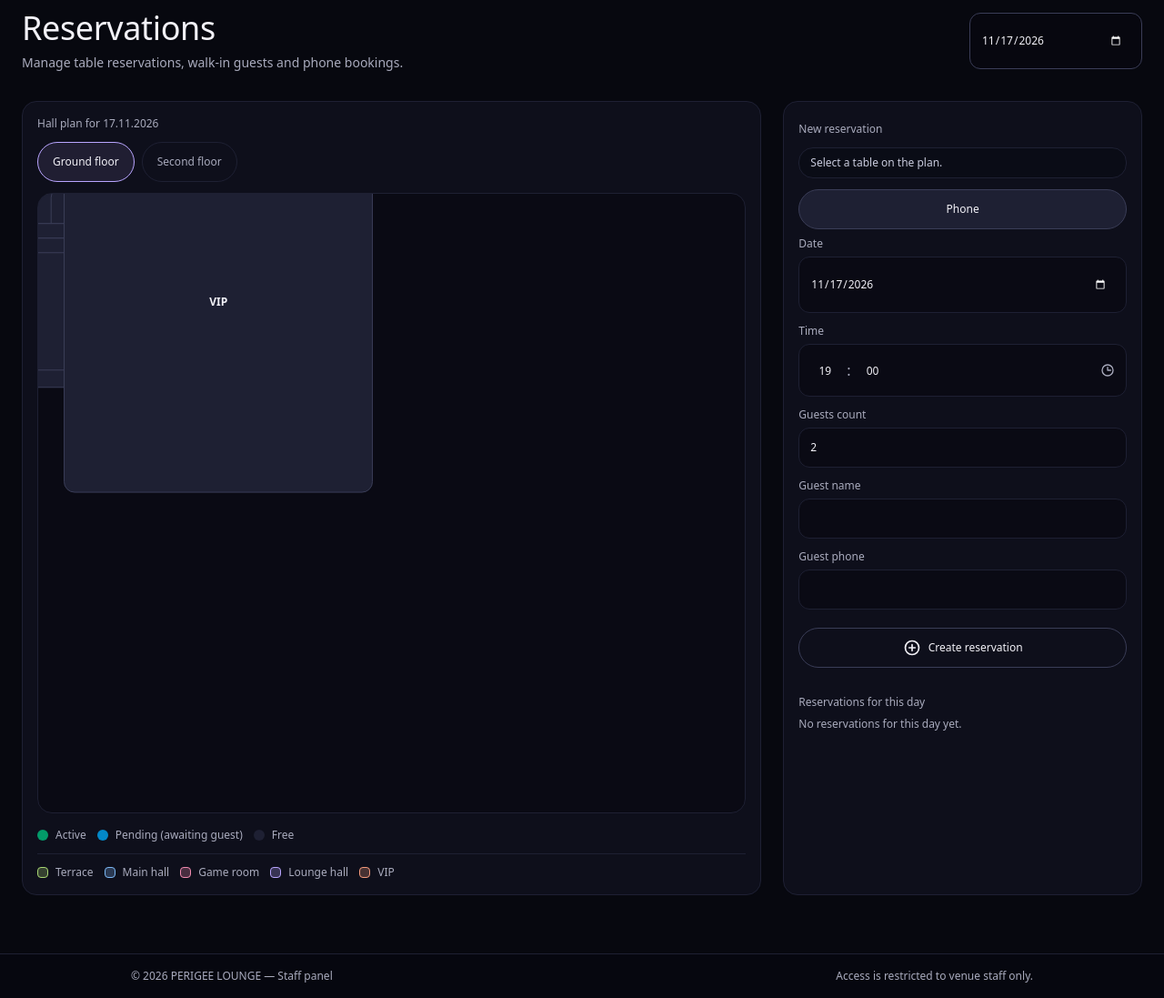
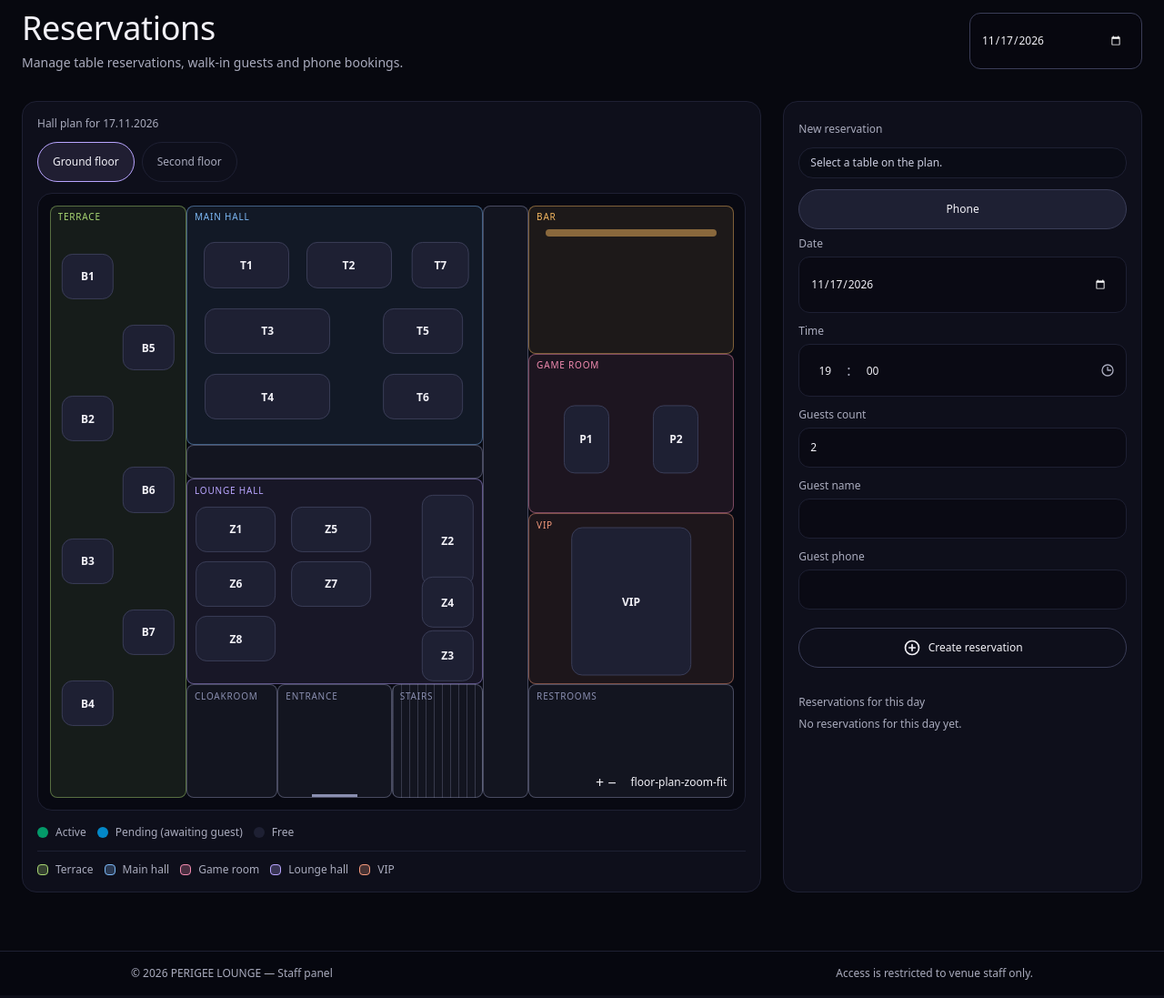
Before and after one commit to Bracka1337/perigee-lounge, a Laravel app: page /en/staff/reservations in a window 1280 px wide. Shown: the part 69-1166 px from the top of the page at 91% size. Run offline with Laravel 12, Linux system fonts and the light colour scheme; a user stored in the database is signed in; data comes from the database, SQL or seed files in the repository; data that the repository does not hold is empty; style sheets or scripts are compiled from the project's sources; some web fonts are replaced.

Commit message:
Draw the booking plans to the building's scale, with zoom and pan

```diff
--- a/app/Http/Controllers/ClientReservationController.php
+++ b/app/Http/Controllers/ClientReservationController.php
@@ -53,6 +53,7 @@ class ClientReservationController extends Controller
         return view('client.reservations.index', [
             'date' => $date,
             'floors' => $floors,
+            'frame' => $layout->frame($floors),
             'lounge3d' => $layout->toArray($floors),
             'tableRenders' => $renders->urlsFor($floors),
             'activeFloorId' => $layout->activeFloorId($floors, $request->query('floor'), $request->old('table_id')),
--- a/app/Http/Controllers/Staff/OrderController.php
+++ b/app/Http/Controllers/Staff/OrderController.php
@@ -77,6 +77,7 @@ class OrderController extends Controller
 
         return view('staff.orders.create', [
             'floors' => $floors,
+            'frame' => $layout->frame($floors),
             'activeFloorId' => $layout->activeFloorId($floors, $request->query('floor'), $request->old('table_id')),
             'tables' => $floors->flatMap(fn (Floor $floor) => $floor->tables)->sortBy('id')->values(),
             'menuCategories' => MenuCategory::with('items')->ordered()->get(),
--- a/app/Http/Controllers/Staff/ReservationController.php
+++ b/app/Http/Controllers/Staff/ReservationController.php
@@ -38,6 +38,7 @@ class ReservationController extends Controller
         return view('staff.reservations.index', [
             'date' => $selectedDate,
             'floors' => $floors,
+            'frame' => $layout->frame($floors),
             'activeFloorId' => $layout->activeFloorId($floors, $request->query('floor'), $request->old('table_id')),
             'reservationsForDay' => Reservation::whereDate('start_at', $selectedDate->toDateString())
                 ->whereIn('status', ReservationStatus::holdingTable())
--- a/resources/js/floor-plan.js
+++ b/resources/js/floor-plan.js
@@ -1,29 +1,17 @@
-// Floor tabs and table scaling for every page that draws the lounge plan.
+// Floor tabs and zoomable plans for every page that shows the lounge plan.
 //
 // Markup contract:
 //   [data-floor-tab="<id>"]    a tab button
 //   [data-floor-panel="<id>"]  anything that belongs to one floor (plan, legend)
-//   [data-floor-plan="auto"]   a plan whose tables are scaled here; table sizes are
-//                              stored in pixels of a plan that is 1200 px wide
+//   [data-plan-viewport]       a plan that can be zoomed and dragged; holds [data-plan-stage]
+//   [data-plan-zoom="in|out|fit"]  zoom buttons inside a viewport
+//
+// Plans are drawn in percentages of the building, so they fit any width. Zoom goes up to 4x.
+// Ctrl/Cmd + wheel and a two-finger pinch zoom around the pointer, dragging pans the plan,
+// and a drag never counts as a click on a table.
 
-const DESIGN_WIDTH = 1200;
-const MIN_SCALE = 0.3;
-
-function scalePlan(plan) {
-    const width = plan.clientWidth;
-    if (!width) return; // a hidden floor is scaled when it is shown
-
-    const scale = Math.max(MIN_SCALE, Math.min(1, width / DESIGN_WIDTH));
-
-    plan.querySelectorAll('[data-base-width]').forEach((table) => {
-        const baseWidth = parseFloat(table.dataset.baseWidth);
-        const baseHeight = parseFloat(table.dataset.baseHeight);
-        if (baseWidth > 0 && baseHeight > 0) {
-            table.style.width = `${baseWidth * scale}px`;
-            table.style.height = `${baseHeight * scale}px`;
-        }
-    });
-}
+const MAX_ZOOM = 4;
+const DRAG_THRESHOLD = 5;
 
 function showFloor(id) {
     const floorId = String(id);
@@ -39,21 +27,135 @@ function showFloor(id) {
     document.dispatchEvent(new CustomEvent('floor:change', { detail: { id: floorId } }));
 }
 
-document.addEventListener('DOMContentLoaded', () => {
-    const tabs = document.querySelectorAll('[data-floor-tab]');
-    tabs.forEach((tab) => tab.addEventListener('click', () => showFloor(tab.dataset.floorTab)));
+function initViewport(viewport) {
+    const stage = viewport.querySelector('[data-plan-stage]');
+    if (!stage) return () => {};
 
-    const plans = document.querySelectorAll('[data-floor-plan="auto"]');
-    if (!plans.length) return;
+    let scale = 1;
+    let x = 0;
+    let y = 0;
+    const pointers = new Map();
+    let gesture = null;
+    let dragged = false;
 
-    // The observer also fires when a hidden floor becomes visible.
-    const observer = new ResizeObserver((entries) => entries.forEach((entry) => scalePlan(entry.target)));
-    plans.forEach((plan) => {
-        scalePlan(plan);
-        observer.observe(plan);
+    function clamp() {
+        const width = viewport.clientWidth;
+        const height = stage.offsetHeight;
+        x = Math.min(0, Math.max(width - width * scale, x));
+        y = Math.min(0, Math.max(viewport.clientHeight - height * scale, y));
+        if (scale === 1) {
+            x = 0;
+            y = 0;
+        }
+    }
+
+    function apply() {
+        clamp();
+        stage.style.transform = `translate(${x}px, ${y}px) scale(${scale})`;
+        // Zoomed in, a finger drags the plan. At full view, it scrolls the page as usual.
+        viewport.style.touchAction = scale > 1 ? 'none' : 'pan-y';
+        viewport.dataset.zoomed = scale > 1 ? 'true' : 'false';
+    }
+
+    // Zooms so that the point (px, py) of the viewport stays where it is.
+    function zoomAt(next, px, py) {
+        next = Math.min(MAX_ZOOM, Math.max(1, next));
+        x = px - ((px - x) / scale) * next;
+        y = py - ((py - y) / scale) * next;
+        scale = next;
+        apply();
+    }
+
+    const local = (event) => {
+        const bounds = viewport.getBoundingClientRect();
+        return [event.clientX - bounds.left, event.clientY - bounds.top];
+    };
+
+    viewport.querySelectorAll('[data-plan-zoom]').forEach((button) => {
+        button.addEventListener('click', (event) => {
+            event.stopPropagation();
+            const centre = [viewport.clientWidth / 2, viewport.clientHeight / 2];
+            if (button.dataset.planZoom === 'in') zoomAt(scale * 1.5, ...centre);
+            if (button.dataset.planZoom === 'out') zoomAt(scale / 1.5, ...centre);
+            if (button.dataset.planZoom === 'fit') zoomAt(1, 0, 0);
+        });
     });
 
-    window.addEventListener('pagehide', () => observer.disconnect(), { once: true });
+    viewport.addEventListener('wheel', (event) => {
+        // A plain wheel keeps scrolling the page; with Ctrl/Cmd (or a trackpad pinch) it zooms.
+        if (!event.ctrlKey && !event.metaKey) return;
+        event.preventDefault();
+        zoomAt(scale * Math.exp(-event.deltaY * 0.0025), ...local(event));
+    }, { passive: false });
+
+    viewport.addEventListener('pointerdown', (event) => {
+        if (event.target.closest('[data-plan-zoom]')) return;
+        pointers.set(event.pointerId, local(event));
+        dragged = false;
+
+        if (pointers.size === 1) {
+            gesture = { type: 'pan', start: local(event), x, y };
+        } else if (pointers.size === 2) {
+            const [a, b] = [...pointers.values()];
+            gesture = { type: 'pinch', distance: Math.hypot(a[0] - b[0], a[1] - b[1]), scale };
+        }
+    });
+
+    viewport.addEventListener('pointermove', (event) => {
+        if (!pointers.has(event.pointerId) || !gesture) return;
+        pointers.set(event.pointerId, local(event));
+
+        if (gesture.type === 'pinch' && pointers.size === 2) {
+            const [a, b] = [...pointers.values()];
+            const distance = Math.hypot(a[0] - b[0], a[1] - b[1]);
+            zoomAt(gesture.scale * (distance / gesture.distance), (a[0] + b[0]) / 2, (a[1] + b[1]) / 2);
+            dragged = true;
+            return;
+        }
+
+        const [px, py] = local(event);
+        const dx = px - gesture.start[0];
+        const dy = py - gesture.start[1];
+        if (!dragged && Math.hypot(dx, dy) < DRAG_THRESHOLD) return;
+        if (scale === 1) return; // nothing to pan at full view
+
+        if (!dragged) viewport.setPointerCapture(event.pointerId);
+        dragged = true;
+        x = gesture.x + dx;
+        y = gesture.y + dy;
+        apply();
+    });
+
+    const release = (event) => {
+        pointers.delete(event.pointerId);
+        if (pointers.size === 0) gesture = null;
+    };
+    viewport.addEventListener('pointerup', release);
+    viewport.addEventListener('pointercancel', release);
+
+    // A drag that ends over a table must not select it.
+    viewport.addEventListener('click', (event) => {
+        if (dragged) {
+            event.stopPropagation();
+            event.preventDefault();
+            dragged = false;
+        }
+    }, true);
+
+    apply();
+    const observer = new ResizeObserver(apply);
+    observer.observe(viewport);
+
+    return () => observer.disconnect();
+}
+
+document.addEventListener('DOMContentLoaded', () => {
+    document.querySelectorAll('[data-floor-tab]').forEach((tab) => {
+        tab.addEventListener('click', () => showFloor(tab.dataset.floorTab));
+    });
+
+    const cleanups = [...document.querySelectorAll('[data-plan-viewport]')].map(initViewport);
+    window.addEventListener('pagehide', () => cleanups.forEach((cleanup) => cleanup()), { once: true });
 });
 
 // Lets page scripts switch floors, for example to the floor of a selected table.
--- a/resources/views/components/floor-plan/rooms.blade.php
+++ /dev/null
@@ -1,9 +0,0 @@
-{{-- The rooms of one floor, drawn under the tables. Sizes are percentages of the plan. --}}
-@props(['floor'])
-
-@foreach ($floor->rooms as $room)
-    <div class="floor-room floor-room--{{ $room->kind->value }}"
-         style="left: {{ $room->x }}%; top: {{ $room->y }}%; width: {{ $room->width }}%; height: {{ $room->height }}%; --room: {{ $room->color->hex() }};">
-        <span class="floor-room__label">{{ $room->t('name') }}</span>
-    </div>
-@endforeach
--- /dev/null
+++ b/resources/views/components/floor-plan/stage.blade.php
@@ -0,0 +1,25 @@
+{{-- One floor of the plan, drawn to the building's proportions, with its rooms under the tables
+     passed in the slot. It can be zoomed and dragged around (resources/js/floor-plan.js). --}}
+@props(['floor', 'frame', 'active'])
+
+<div data-floor-panel="{{ $floor->id }}" data-plan-viewport
+     @class(['plan-viewport relative overflow-hidden rounded-2xl border border-line bg-ground/70 select-none', 'hidden' => $floor->id !== $active])>
+    <div data-plan-stage class="plan-stage relative w-full" style="aspect-ratio: {{ $frame->aspectRatio() }};">
+        @foreach ($floor->rooms as $room)
+            <div class="floor-room floor-room--{{ $room->kind->value }}"
+                 style="{{ $frame->roomStyle($room) }} --room: {{ $room->color->hex() }};">
+                @if ($room->kind !== \App\Enums\RoomKind::Corridor)
+                    <span class="floor-room__label">{{ $room->t('name') }}</span>
+                @endif
+            </div>
+        @endforeach
+
+        {{ $slot }}
+    </div>
+
+    <div class="absolute bottom-2 right-2 flex gap-1" role="group" aria-label="{{ __('floor-plan-zoom-label') }}">
+        <button type="button" data-plan-zoom="in" class="plan-zoom-button" aria-label="{{ __('floor-plan-zoom-in') }}" title="{{ __('floor-plan-zoom-in') }}">+</button>
+        <button type="button" data-plan-zoom="out" class="plan-zoom-button" aria-label="{{ __('floor-plan-zoom-out') }}" title="{{ __('floor-plan-zoom-out') }}">&minus;</button>
+        <button type="button" data-plan-zoom="fit" class="plan-zoom-button px-3 text-xs" title="{{ __('floor-plan-zoom-fit-help') }}">{{ __('floor-plan-zoom-fit') }}</button>
+    </div>
+</div>
--- a/resources/views/staff/reservations/index.blade.php
+++ b/resources/views/staff/reservations/index.blade.php
@@ -84,9 +84,7 @@
 
         <div class="overflow-x-auto">
             @foreach ($floors as $floor)
-                <div data-floor-panel="{{ $floor->id }}" data-floor-plan="auto"
-                     @class(['relative w-full min-w-[560px] aspect-[16/14] rounded-2xl border border-line bg-ground/60 overflow-hidden select-none', 'hidden' => $floor->id !== $activeFloorId])>
-                    <x-floor-plan.rooms :floor="$floor" />
+                <x-floor-plan.stage :floor="$floor" :frame="$frame" :active="$activeFloorId">
 
                     @foreach ($floor->tables as $table)
                 @php
@@ -123,22 +121,13 @@
                         data-name="{{ $table->name }}"
                         data-capacity="{{ $table->capacity }}"
                         data-disabled="{{ $disabled ? '1' : '0' }}"
-                        data-base-width="{{ $table->width }}"
-                        data-base-height="{{ $table->height }}"
-                        style="
-                            left: {{ $table->pos_x }}%;
-                            top: {{ $table->pos_y }}%;
-                            width: {{ $table->width }}px;
-                            height: {{ $table->height }}px;
-                            transform: translate(-50%, -50%) rotate({{ $table->rotation }}deg);
-                            opacity: {{ ($table->is_active ?? true) ? '1' : '0.3' }};
-                        ">
+                        style="{{ $frame->tableStyle($table) }} opacity: {{ ($table->is_active ?? true) ? '1' : '0.3' }};">
                     <div class="text-ink font-semibold text-xs md:text-xs leading-tight max-w-full px-1 truncate text-center">
                         {{ $table->name }}
                     </div>
                 </button>
             @endforeach
-                </div>
+                </x-floor-plan.stage>
             @endforeach
         </div>
 
```
Also changed, not shown: resources/views/client/reservations/index.blade.php (+3 -15 lines), resources/views/staff/orders/create.blade.php (+3 -14 lines).
